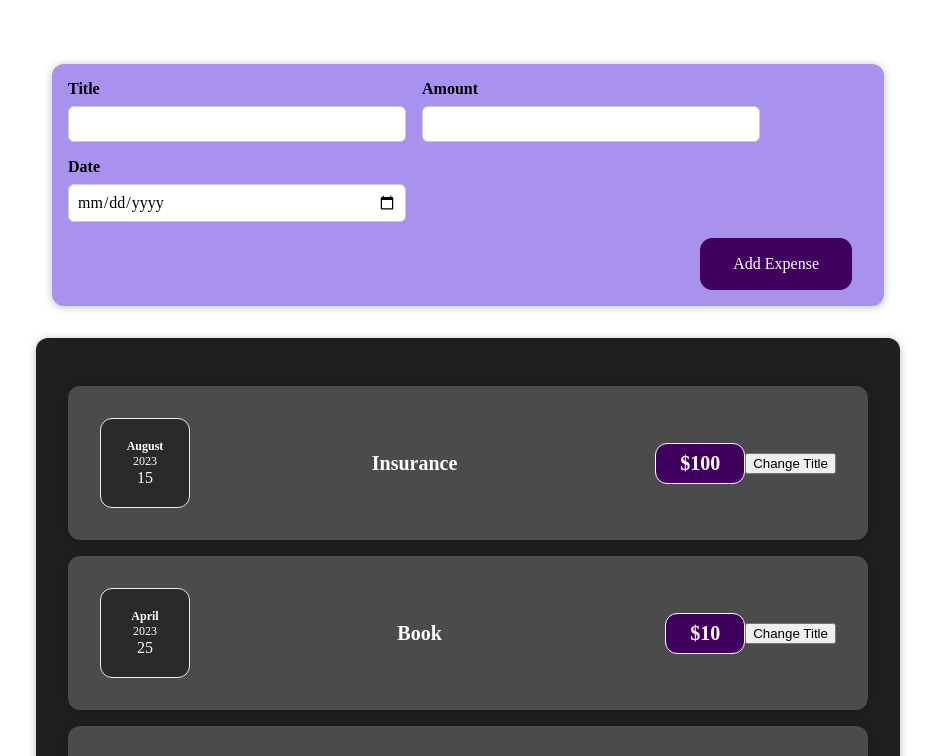
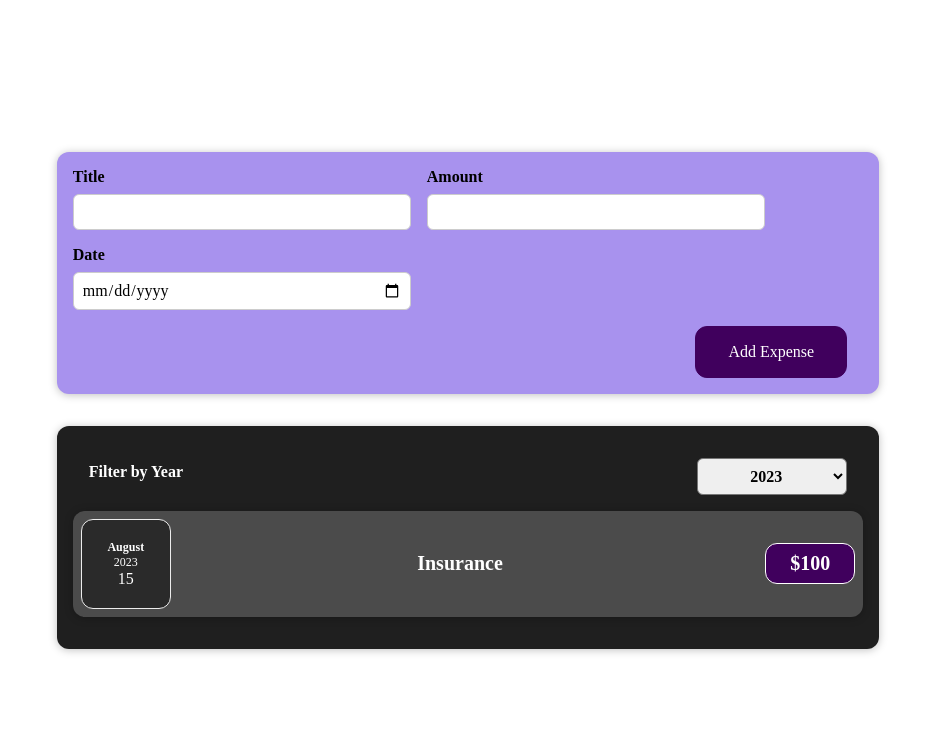
Before and after one commit to sajay3159/React_project, a React (Vite) app: page / in a window 1280 px wide. Shown: the top 756 px of the page, without its empty margins (172-1107 px from the left). Built offline with nearby package versions, Linux system fonts and the light colour scheme.

Commit message:
Controlled Components - Expenses Filter

```diff
--- a/src/App.jsx
+++ b/src/App.jsx
@@ -1,18 +1,22 @@
+import { useState } from "react";
+import './App.css';
 import Expenses from "./components/Expense/Expenses";
-import './App.css';
 import NewExpense from "./components/NewExpense/NewExpense";
-import { useState } from "react";
+
+const DUMMY_EXPENSES = [
+  { id: 1, title: "Insurance", date: new Date(2023, 7, 15), price: 100 },
+  { id: 2, title: "Book", date: new Date(2024, 8, 25), price: 10 },
+  { id: 3, title: "Pen", date: new Date(2025, 2, 10), price: 1 },
+  { id: 4, title: "Laptop", date: new Date(2024, 9, 17), price: 200 },
+];
 
 const App = () => {
-  const [expenses, setExpenses] = useState([
-    { id: "1", date: new Date(2023, 7, 15), title: "Insurance", price: 100 },
-    { id: "2", date: new Date(2023, 3, 25), title: "Book", price: 10 },
-    { id: "3", date: new Date(2023, 10, 11), title: "Pen", price: 1 },
-    { id: "4", date: new Date(2023, 1, 14), title: "Laptop", price: 200 },
-  ]);
+  const [expenses, setExpenses] = useState(DUMMY_EXPENSES);
 
   const addExpenseHandler = (expense) => {
-    setExpenses((prevExpenses) => [expense, ...prevExpenses]);
+    setExpenses((prevExpenses) => {
+      return [expense, ...prevExpenses];
+    });
   };
 
   return (
@@ -21,6 +25,6 @@ const App = () => {
       <Expenses expenses={expenses} />
     </div>
   );
-}
+};
 
 export default App;
--- a/src/components/Expense/ExpenseItem.jsx
+++ b/src/components/Expense/ExpenseItem.jsx
@@ -1,25 +1,18 @@
-// Write your code at relevant places in the code below
+import { useState } from "react";
+import "./ExpenseItem.css";
 import ExpenseDate from "./ExpenseDate";
-import "./ExpenseItem.css";
-import Card from '../UI/Card'
-import { useState } from "react";
+import Card from "../UI/Card";
 
 const ExpenseItem = (props) => {
-    const [title, setTitle] = useState(props.title);
-
-    function buttonClickHandler() {
-        setTitle("New Title");
-    }
     return (
         <Card className="expense-item">
-            <ExpenseDate date={props.date}> </ExpenseDate>
+            <ExpenseDate date={props.date} />
             <div className="expense-item__description">
-                <h2>{title}</h2>
+                <h2>{props.title}</h2>
                 <div className="expense-item__price">${props.price}</div>
             </div>
-            <button onClick={buttonClickHandler}>Change Title</button>
         </Card>
     );
-}
+};
 
 export default ExpenseItem;
--- a/src/components/Expense/Expenses.jsx
+++ b/src/components/Expense/Expenses.jsx
@@ -1,24 +1,39 @@
-import ExpenseItem from './ExpenseItem';
-import './Expenses.css';
-import Card from '../UI/Card';
+// Write your code at relevant places in the code below:
+
+import { useState } from "react";
+import ExpenseItem from "./ExpenseItem";
+import "./Expenses.css";
+import Card from "../UI/Card";
+import ExpensesFilter from "./ExpensesFilter";
 
 const Expenses = (props) => {
+    const [filteredYear, setFilteredYear] = useState("2023");
+
+    const changeFilterHandler = (selectedYear) => {
+        setFilteredYear(selectedYear);
+    };
+    const expensesItem = props.expenses.filter((expense) => {
+        return expense.date.getFullYear().toString() === filteredYear;
+    });
+    console.log(expensesItem)
     return (
         <Card className="expenses">
-            {
-                props.expenses.map((expense, index) => {
+            <ExpensesFilter
+                selected={filteredYear}
+                onChangeFilter={changeFilterHandler}
+            />
+            {expensesItem.map((expense) => {
                 return (
                     <ExpenseItem
                         key={expense.id}
+                        title={expense.title}
                         date={expense.date}
-                            title={expense.title}
                         price={expense.price}
                     />
-                    )
-                })
-            }
+                );
+            })}
         </Card>
-    )
-}
+    );
+};
 
 export default Expenses;
--- /dev/null
+++ b/src/components/Expense/ExpensesFilter.css
@@ -0,0 +1,24 @@
+.expenses-filter {
+  color: white;
+  padding: 0 1rem;
+}
+
+.expenses-filter__control {
+  display: flex;
+  width: 100%;
+  align-items: center;
+  justify-content: space-between;
+  margin: 1rem 0;
+}
+
+.expenses-filter label {
+  font-weight: bold;
+  margin-bottom: 0.5rem;
+}
+
+.expenses-filter select {
+  font: inherit;
+  padding: 0.5rem 3rem;
+  font-weight: bold;
+  border-radius: 6px;
+}
--- /dev/null
+++ b/src/components/Expense/ExpensesFilter.jsx
@@ -0,0 +1,26 @@
+import "./ExpensesFilter.css";
+
+const ExpensesFilter = (props) => {
+    const dropdownChangeHandler = (event) => {
+        props.onChangeFilter(event.target.value);
+    };
+
+    return (
+        <div className="expenses-filter">
+            <div className="expenses-filter__control">
+                <label htmlFor="year-dropdown">Filter by Year</label>
+                <select
+                    value={props.selected}
+                    onChange={dropdownChangeHandler}
+                    id="year-dropdown"
+                >
+                    <option value="2023">2023</option>
+                    <option value="2024">2024</option>
+                    <option value="2025">2025</option>
+                </select>
+            </div>
+        </div>
+    );
+};
+
+export default ExpensesFilter;
```
Lines whose indentation alone changed are shown as unchanged.
